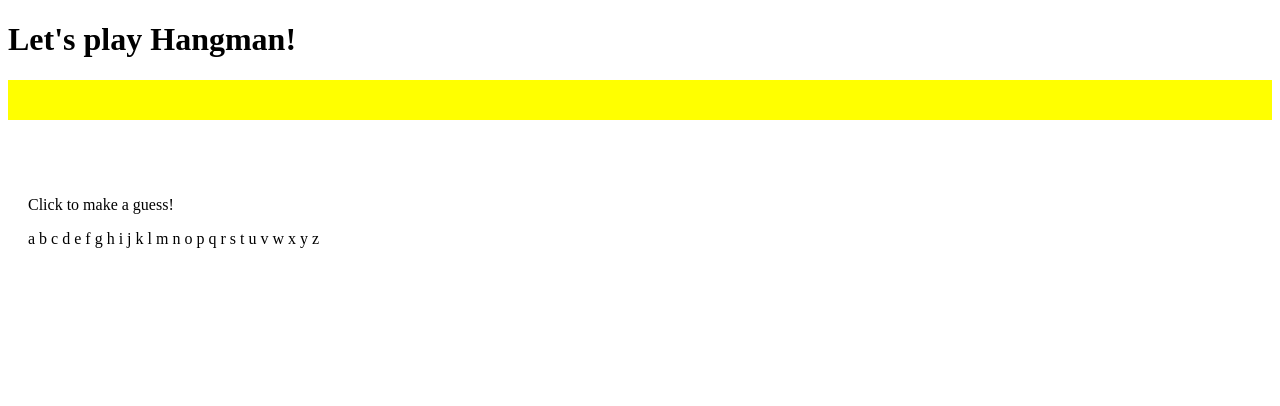
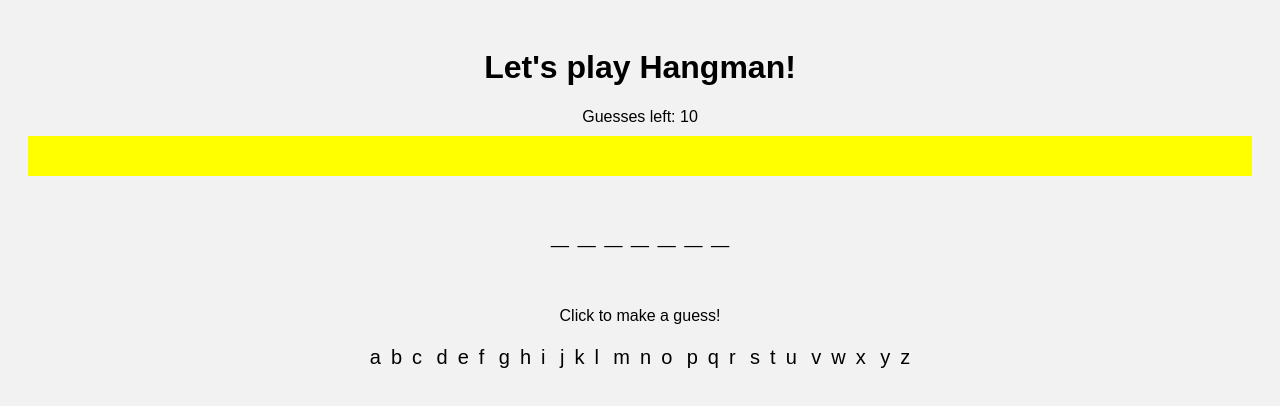
Before and after one commit to ediats/Hangman-, a plain HTML site: page index.html in a window 1280 px wide. Drawn offline with nearby package versions, Linux system fonts and the light colour scheme.

Commit message:
Update planner

```diff
--- a/index.html
+++ b/index.html
@@ -3,144 +3,108 @@
   <head>
     <title>Hangman!</title>
     <style>
-      #alphabet { margin: auto;
-                  padding: 20px; }
+      body {
+        font-family: Arial, sans-serif;
+        text-align: center;
+        padding: 20px;
+        background-color: #f2f2f2;
+      }
+      #alphabet {
+        margin: auto;
+        padding: 20px;
+      }
       #word {
         margin: auto;
         font-size: 2em;
         font-weight: bold;
-  font-family: serif;
         padding: 20px;
       }
-
       #info {
         padding: 20px;
         color: red;
         background-color: yellow;
+        margin-top: 10px;
       }
-
+      .letter {
+        display: inline-block;
+        margin: 5px;
+        font-size: 20px;
+        cursor: pointer;
+      }
     </style>
     <script src="https://ajax.googleapis.com/ajax/libs/jquery/3.7.1/jquery.min.js"></script>
     <script>
-         $(document).ready( function() {
-              // this is the secret word!
-              word =  "planner";
-              blank = "_ _ _ _ _ _ _";
+      $(document).ready(function () {
+        let word = "planner";
+        let blank = "_ _ _ _ _ _ _";
+        let triedLetters = "";
+        let tries = 10;
+        let gameWon = false;
+        let gameLost = false;
+
         $("#word").text(blank);
+        $("#guesses").text("Guesses left: " + tries);
 
-              // this is the list of letters that have been tried
-              triedLetters = "";
+        $(".letter").click(function () {
+          if (gameWon || gameLost) return;
 
-              // this is the number of tries left
-              tries = 10;
-              $("#guesses").text("Guesses left: "+tries);
-
-              // boolean (true / false variable) to track if game has been won or lost
-              gameWon = false;
-              gameLost = false;
-
-              // when a user clicks on a letter... this is where everything happens!
-              $(".letter").click(function () {
-  if (gameWon != true && gameLost != true) {
-    $("#info").text(""); // clear message
-    let letter = $(this).text(); // get clicked letter
-    $(this).css("text-decoration", "line-through");
-    $(this).css("color", "gray")// cross it out
+          let letter = $(this).text();
+          $(this).css("text-decoration", "line-through").css("color", "gray");
 
           if (triedLetters.includes(letter)) {
             $("#info").text("You've already tried that letter!");
-    } else if (!word.includes(letter)) {
+            return;
+          }
+
+          triedLetters += letter;
+
+          if (!word.includes(letter)) {
             tries -= 1;
             $("#guesses").text("Guesses left: " + tries);
             $("#info").text("Nope! Try again.");
-
             if (tries <= 0) {
               gameLost = true;
               $("#info").text("You lost! The word was: " + word);
-        $("#resultImage").attr("src", "https://media.giphy.com/media/3og0IPxMM0erATueVW/giphy.gif").show();
+              $("#resultImage")
+                .attr("src", "https://media.giphy.com/media/3og0IPxMM0erATueVW/giphy.gif")
+                .show();
             }
           } else {
-      // update the blanks
             let updatedBlank = "";
             for (let i = 0; i < word.length; i++) {
-        if (triedLetters.includes(word[i]) || word[i] === letter) {
-          updatedBlank += word[i] + " ";
-        } else {
-          updatedBlank += "_ ";
+              updatedBlank += triedLetters.includes(word[i]) ? word[i] + " " : "_ ";
+            }
+
+            $("#word").text(updatedBlank.trim());
+
+            if (!updatedBlank.includes("_")) {
+              gameWon = true;
+              $("#info").text("🎉 You guessed it! The word was: " + word);
+              $("#resultImage")
+                .attr("src", "https://media.giphy.com/media/111ebonMs90YLu/giphy.gif")
+                .show();
             }
           }
-
-      blank = updatedBlank.trim();
-      $("#word").text(blank);
-
-      if (!blank.includes("_")) {
-        gameWon = true;
-        $("#info").text("🎉 You guessed it! The word was: " + word);
-        $("#resultImage").attr("src", "https://media.giphy.com/media/111ebonMs90YLu/giphy.gif").show();
-      }
-    }
-
-    // track letter as tried
-    triedLetters += letter;
-  }
-
-   } else {
-
-                      // replace the blanks in the blanks variable
-                      // with the letter that was clicked on
-                      // replace the blanks with letter in blank
-                      // and replace the letters with blanks in word
-
-
-                      // check if the player has won the game
-
-
-                    }
-
-                    // add the letter to letters already tried
-
-                  }
         });
-
-             //
-
       });
-
     </script>
   </head>
   <body>
     <h1>Let's play Hangman!</h1>
     <div id="guesses"></div>
     <div id="info"></div>
-    <img id="resultImage" src="" style="display: none; max-width: 200px;">
+    <img id="resultImage" src="" style="display: none; max-width: 200px;"><br>
     <div id="word"></div>
     <div id="alphabet"><p>Click to make a guess!</p>
-     <span class="letter" id="a">a</span>
-     <span class="letter" id="b">b</span>
-     <span class="letter" id="c">c</span>
-     <span class="letter" id="d">d</span>
-     <span class="letter" id="e">e</span>
-     <span class="letter" id="f">f</span>
-     <span class="letter" id="g">g</span>
-     <span class="letter" id="h">h</span>
-     <span class="letter" id="i">i</span>
-     <span class="letter" id="j">j</span>
-     <span class="letter" id="k">k</span>
-     <span class="letter" id="l">l</span>
-     <span class="letter" id="m">m</span>
-     <span class="letter" id="n">n</span>
-     <span class="letter" id="o">o</span>
-     <span class="letter" id="p">p</span>
-     <span class="letter" id="q">q</span>
-     <span class="letter" id="r">r</span>
-     <span class="letter" id="s">s</span>
-     <span class="letter" id="t">t</span>
-     <span class="letter" id="u">u</span>
-     <span class="letter" id="v">v</span>
-     <span class="letter" id="w">w</span>
-     <span class="letter" id="x">x</span>
-     <span class="letter" id="y">y</span>
-     <span class="letter" id="z">z</span>
+      <span class="letter">a</span><span class="letter">b</span><span class="letter">c</span>
+      <span class="letter">d</span><span class="letter">e</span><span class="letter">f</span>
+      <span class="letter">g</span><span class="letter">h</span><span class="letter">i</span>
+      <span class="letter">j</span><span class="letter">k</span><span class="letter">l</span>
+      <span class="letter">m</span><span class="letter">n</span><span class="letter">o</span>
+      <span class="letter">p</span><span class="letter">q</span><span class="letter">r</span>
+      <span class="letter">s</span><span class="letter">t</span><span class="letter">u</span>
+      <span class="letter">v</span><span class="letter">w</span><span class="letter">x</span>
+      <span class="letter">y</span><span class="letter">z</span>
     </div>
   </body>
 </html>
```
Lines whose indentation alone changed are shown as unchanged.
